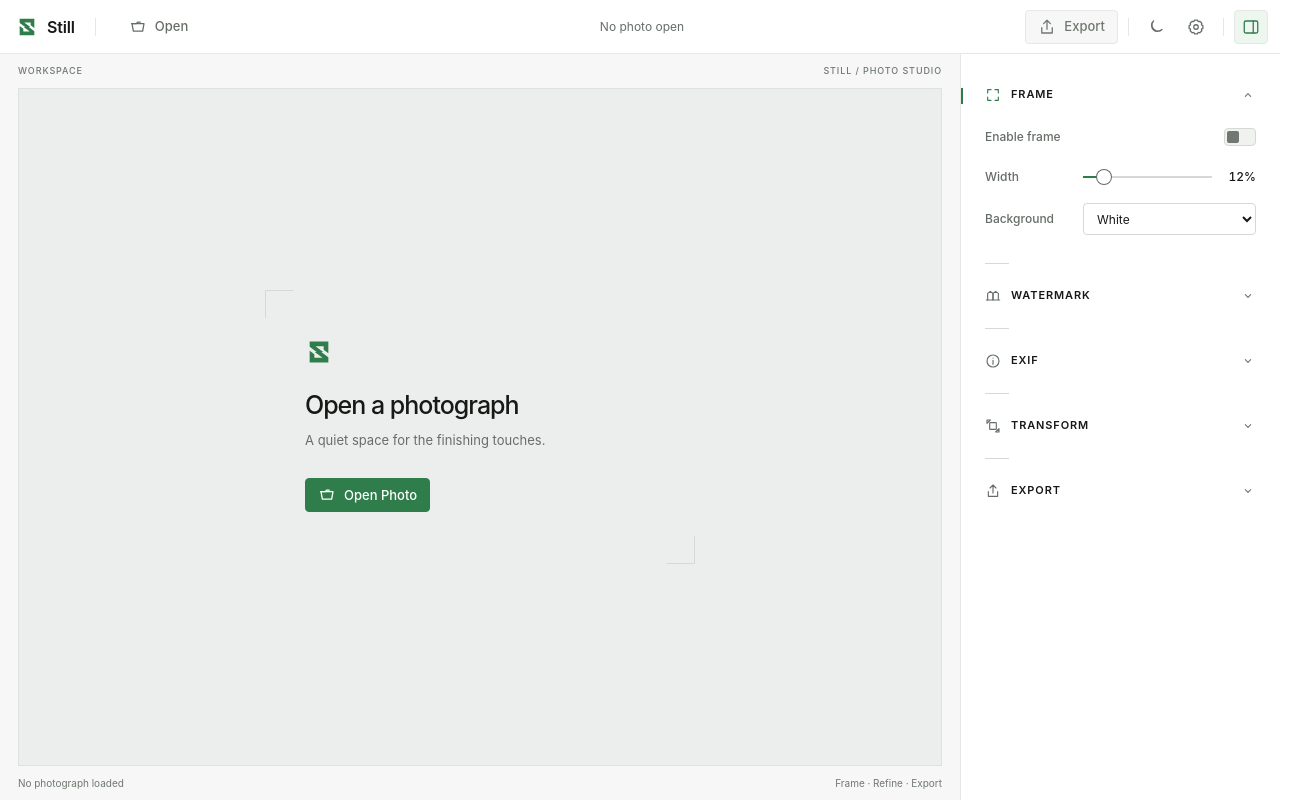
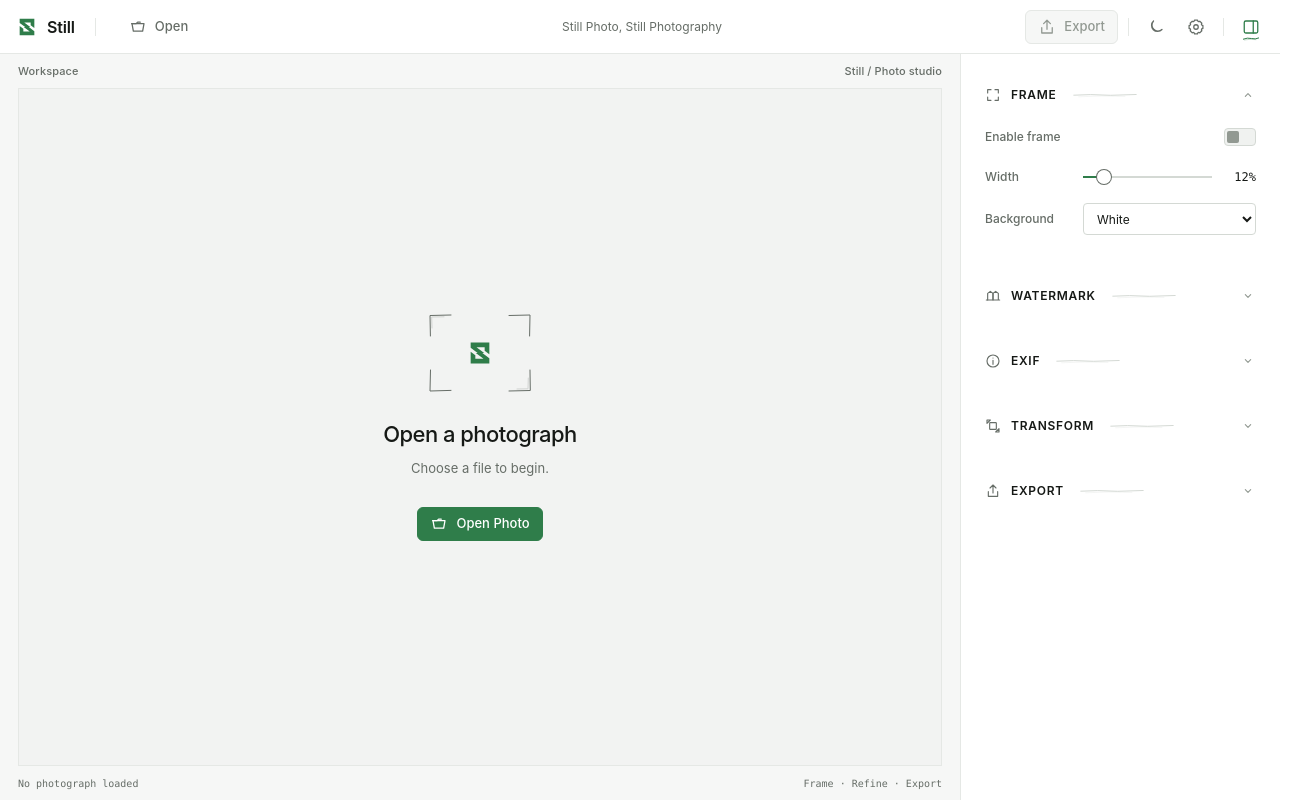
Before and after one commit to modan-photo/still, a React (Vite) app: page / in a window 1280 px wide. Shown: the whole page, 1307 px wide, since content can reach past the window. Built offline with nearby package versions, Linux system fonts and the light colour scheme.

Commit message:
feat(ui): 优化 Still 摄影工作区视觉风格
- 添加裁切角标、手绘分隔线和绿色激活下划线
- 统一浅色与深色主题，精简 Inspector 标题栏
- 优化控件交互与键盘可访问性
- 默认显示品牌标语，选择图片后显示文件名

```diff
--- a/src/App.css
+++ b/src/App.css
@@ -8,7 +8,7 @@
   --surface-tertiary: #f0f2f0;
   --text-primary: #161916;
   --text-secondary: #666d67;
-  --text-tertiary: #707871;
+  --text-tertiary: #929992;
   --border: #e5e8e5;
   --border-strong: #d4d9d4;
   --green-primary: #2f7d4a;
@@ -17,15 +17,13 @@
   --green-soft: #edf6ef;
   --danger: #c54848;
   --warning: #a66a1f;
-  --canvas: #eceeee;
-  --workspace-edge: #dde1df;
+  --canvas: #f2f3f2;
   --control-radius: 4px;
   --inspector-width: 320px;
   --toolbar-height: 54px;
   --motion-fast: 150ms;
   --on-primary: #ffffff;
-  --focus-ring: rgba(47, 125, 74, 0.28);
-  --shadow-popover: 0 12px 32px rgba(22, 25, 22, 0.12), 0 2px 8px rgba(22, 25, 22, 0.06);
+  --shadow-popover: 0 3px 12px rgb(0 0 0 / 12%);
   font-family: Inter, -apple-system, BlinkMacSystemFont, "SF Pro Text", "Segoe UI", system-ui, sans-serif;
   color: var(--text-primary);
   background: var(--background);
@@ -36,26 +34,24 @@
 
 /* 深色主题覆盖颜色变量，组件继续复用同一套样式。 */
 :root[data-theme="dark"] {
-  --background: #151718;
-  --surface: #1c1f20;
-  --surface-secondary: #232728;
-  --surface-tertiary: #2b3031;
+  --background: #101210;
+  --surface: #171a17;
+  --surface-secondary: #1e221e;
+  --surface-tertiary: #252a25;
   --text-primary: #f3f5f3;
   --text-secondary: #a7aea7;
-  --text-tertiary: #89928d;
-  --border: #2a2e2f;
-  --border-strong: #424949;
-  --green-primary: #76b38b;
+  --text-tertiary: #747d75;
+  --border: #2c322c;
+  --border-strong: #3a423a;
+  --green-primary: #58b977;
   --green-hover: #69c889;
   --green-active: #79d497;
   --green-soft: #193322;
   --danger: #e06a6a;
   --warning: #d49a50;
-  --canvas: #111415;
-  --workspace-edge: #25292a;
+  --canvas: #090b09;
   --on-primary: #0e160f;
-  --focus-ring: rgba(88, 185, 119, 0.28);
-  --shadow-popover: 0 14px 36px rgba(0, 0, 0, 0.34), 0 2px 8px rgba(0, 0, 0, 0.24);
+  --shadow-popover: 0 3px 12px rgb(0 0 0 / 12%);
 }
 
 /* 基础布局与表单字体重置；页面滚动交由画布和侧栏各自处理。 */
@@ -165,18 +161,23 @@
 .empty-state {
   position: relative;
   width: min(430px, 100%);
-  padding: 48px 40px 52px;
-  text-align: left;
+  padding: 36px 20px;
+  text-align: center;
 }
 .empty-mark {
-  margin-bottom: 24px;
+  position: relative;
+  display: grid;
+  place-items: center;
+  width: 104px;
+  height: 80px;
+  margin: 0 auto 28px;
 }
 .empty-copy h1 {
   margin: 0;
-  font-size: clamp(20px, 2.2vw, 25px);
+  font-size: 22px;
   line-height: 1.2;
   font-weight: 500;
-  letter-spacing: -0.04em;
+  letter-spacing: -0.025em;
 }
 .empty-copy p {
   margin: 10px 0 0;
@@ -264,7 +265,7 @@
 .button:focus-visible, .icon-button:focus-visible, .section-trigger:focus-visible, .theme-option:focus-visible, .input:focus-visible, .select:focus-visible, .slider:focus-visible, .toggle-input:focus-visible + .toggle {
   outline: 1px solid var(--green-primary);
   outline-offset: 2px;
-  box-shadow: 0 0 0 3px var(--focus-ring);
+  border-color: var(--green-primary);
 }
 
 /* 提示文字读取 data-tooltip，伪元素不拦截鼠标事件。 */
@@ -631,47 +632,7 @@
   place-items: center;
   padding: 32px;
   background: var(--canvas);
-  box-shadow: inset 0 0 0 1px var(--workspace-edge);
-}
-.empty-state::before, .empty-state::after {
-  content: "";
-  position: absolute;
-  width: 28px;
-  height: 28px;
-  border-color: var(--border-strong);
-  border-style: solid;
-  pointer-events: none;
-}
-.empty-state::before {
-  top: 0;
-  left: 0;
-  border-width: 1px 0 0 1px;
-}
-.empty-state::after {
-  bottom: 0;
-  right: 0;
-  border-width: 0 1px 1px 0;
-}
-/* 分区短分隔线与展开状态的左侧绿色标记。 */
-.inspector-section + .inspector-section::before {
-  content: "";
-  position: absolute;
-  top: 0;
-  left: 0;
-  width: 24px;
-  border-top: 1px solid var(--border-strong);
-}
-.inspector-section[data-open="true"]::after {
-  content: "";
-  position: absolute;
-  top: 26px;
-  left: -24px;
-  width: 2px;
-  height: 16px;
-  background: var(--green-primary);
-}
-.inspector-section[data-open="true"] .section-title .icon {
-  color: var(--green-primary);
+  border: 1px solid var(--border);
 }
 /* 滑块行预留右侧数值空间；标签覆盖层不接收鼠标事件，避免阻挡拖动。 */
 .slider-field {
@@ -707,6 +668,67 @@
   width: var(--range-progress);
   background: var(--green-primary);
 }
+/* Local photographic marks, never a texture over the image. */
+.crop-corners {
+  position: absolute;
+  inset: 0;
+  width: 100%;
+  height: 100%;
+  color: var(--text-secondary);
+}
+.crop-corners path, .section-rule path, .sketch-underline path {
+  stroke: currentColor;
+  stroke-width: 1;
+  stroke-linecap: round;
+  stroke-linejoin: round;
+  vector-effect: non-scaling-stroke;
+}
+.sketch-echo { opacity: 0.24; }
+.section-rule {
+  width: 64px;
+  height: 6px;
+  margin: 0 auto 0 16px;
+  color: var(--border-strong);
+}
+.sketch-underline {
+  position: absolute;
+  bottom: 2px;
+  left: 8px;
+  width: calc(100% - 16px);
+  height: 5px;
+  color: var(--green-primary);
+  pointer-events: none;
+}
+.field-heading output, .canvas-footer {
+  font-family: ui-monospace, SFMono-Regular, Consolas, monospace;
+  font-variant-numeric: tabular-nums;
+}
+.section-title { font-size: 12px; letter-spacing: 0.06em; }
+.section-note { color: var(--text-secondary); }
+.canvas-caption { font-size: 11px; letter-spacing: 0.01em; text-transform: none; }
+.canvas-caption, .canvas-footer { color: var(--text-secondary); }
+.button { border-radius: 6px; }
+.settings-popover { border-radius: 8px; }
+.icon-button[aria-pressed="true"] { background: transparent; border-color: transparent; }
+.section-trigger:active, .button-ghost:active, .theme-option:active {
+  color: var(--green-active);
+  background: var(--green-soft);
+}
+.icon-button:active { transform: translateY(1px); }
+.toggle-input:hover + .toggle { border-color: var(--text-secondary); }
+.toggle-input:active + .toggle { opacity: 0.8; }
+.slider:hover::-webkit-slider-thumb, .slider:active::-webkit-slider-thumb {
+  box-shadow: 0 0 0 1px var(--green-primary);
+}
+.slider:hover::-moz-range-thumb, .slider:active::-moz-range-thumb {
+  box-shadow: 0 0 0 1px var(--green-primary);
+}
+.toolbar-actions > .tooltip:last-child::after {
+  left: auto;
+  right: 0;
+  transform: translateY(0);
+}
+
 /* 浮层与展开内容共用的淡入动效。 */
 @keyframes reveal {
   from {
@@ -759,9 +781,6 @@
   .inspector-section {
     margin-inline: 16px;
   }
-  .inspector-section[data-open="true"]::after {
-    left: -16px;
-  }
   .field-group {
     grid-template-columns: 70px minmax(0, 1fr);
   }
--- a/src/App.tsx
+++ b/src/App.tsx
@@ -3,6 +3,7 @@
 import { Inspector } from "./components/Inspector";
 import { Icon, type IconName } from "./components/Icons";
 import { StillMark } from "./components/StillMark";
+import { CropCorners, SketchLine } from "./components/Sketch";
 import { useTheme, type ThemePreference } from "./hooks/useTheme";
 
 type IconButtonProps = {
@@ -30,6 +31,7 @@
       onClick={onClick}
     >
       <Icon name={icon} />
+      {pressed && <SketchLine underline />}
     </button>
   );
 }
@@ -48,6 +50,7 @@
   const { preference, resolvedTheme, setPreference, toggleResolvedTheme } = useTheme();
   const [settingsOpen, setSettingsOpen] = useState(false);
   const [inspectorOpen, setInspectorOpen] = useState(true);
+  const [photoName, setPhotoName] = useState<string | null>(null);
   // 引用同时包住设置按钮和浮层，点击这两者都属于“内部点击”。
   const settingsRef = useRef<HTMLDivElement>(null);
 
@@ -88,16 +91,29 @@
           </div>
           <span className="toolbar-divider" aria-hidden="true" />
           {/* 隐藏原生文件控件，通过按钮触发；accept 仅限定选择器的文件类型提示。 */}
-          <input id="photo-input" className="visually-hidden" type="file" accept="image/*" />
+          <input
+            id="photo-input"
+            className="visually-hidden"
+            type="file"
+            accept="image/*"
+            aria-label="Choose photograph"
+            tabIndex={-1}
+            onChange={(event) => {
+              const file = event.currentTarget.files?.[0];
+              if (file) setPhotoName(file.name);
+            }}
+          />
           <button className="button button-ghost toolbar-open" type="button" aria-label="Open photograph" onClick={openPhoto}>
             <Icon name="open" />
             <span>Open</span>
           </button>
         </div>
 
-        {/* 当前为未加载照片的静态占位文案，尚未与文件选择结果关联。 */}
-        <div className="document-context" aria-label="Current document">
-          <span className="document-name">No photo open</span>
+        {/* 未选择照片时显示品牌标语；取消选择保留当前文件名。 */}
+        <div className="document-context" aria-label="Current document" aria-live="polite">
+          <span className="document-name" title={photoName ?? undefined}>
+            {photoName ?? "Still Photo, Still Photography"}
+          </span>
         </div>
 
         <div className="toolbar-actions">
@@ -174,6 +190,7 @@
             onClick={() => setInspectorOpen((open) => !open)}
           >
             <Icon name="sidebar" />
+            {inspectorOpen && <SketchLine underline />}
           </button>
         </div>
       </header>
@@ -186,11 +203,12 @@
           <div className="viewing-surface">
             <div className="empty-state">
               <div className="empty-mark" aria-hidden="true">
+                <CropCorners />
                 <StillMark size={28} />
               </div>
               <div className="empty-copy">
                 <h1>Open a photograph</h1>
-                <p>A quiet space for the finishing touches.</p>
+                <p>Choose a file to begin.</p>
               </div>
               <button className="button button-primary empty-action" type="button" onClick={openPhoto}>
                 <Icon name="open" />
--- a/src/components/Inspector.tsx
+++ b/src/components/Inspector.tsx
@@ -1,5 +1,6 @@
 import { useState, type CSSProperties, type ReactNode } from "react";
 import { Icon, type IconName } from "./Icons";
+import { SketchLine } from "./Sketch";
 
 type InspectorSectionProps = { title: string; icon: IconName; children: ReactNode; defaultOpen?: boolean };
 
@@ -10,6 +11,7 @@
     <section className="inspector-section" data-open={open}>
       <button className="section-trigger" type="button" aria-expanded={open} aria-controls={sectionId} onClick={() => setOpen((value) => !value)}>
         <span className="section-title"><Icon name={icon} size={16} />{title}</span>
+        <SketchLine />
         <Icon name="chevron" size={16} />
       </button>
       {open && <div className="section-content" id={sectionId}>{children}</div>}
@@ -34,7 +36,7 @@
     <label className="field-group slider-field">
       <span className="field-heading"><span>{label}</span><output>{currentValue}{suffix}</output></span>
       <span className="slider-track" style={{ "--range-progress": `${currentValue}%` } as CSSProperties}>
-        <input className="slider" type="range" min="0" max="100" value={currentValue} onChange={(event) => setCurrentValue(Number(event.target.value))} />
+        <input className="slider" type="range" aria-label={label} aria-valuetext={`${currentValue}${suffix}`} min="0" max="100" value={currentValue} onChange={(event) => setCurrentValue(Number(event.target.value))} />
       </span>
     </label>
   );
--- /dev/null
+++ b/src/components/Sketch.tsx
@@ -0,0 +1,18 @@
+/** Still's three quiet signatures: crop corners, section rules, active underlines. */
+export function CropCorners() {
+  return (
+    <svg className="crop-corners" viewBox="0 0 104 80" fill="none" aria-hidden="true">
+      <path d="M2.4 23 2 2.5 23 2M81 2.5 102 2 101.6 23M102 57 102.3 77.5 81 78M23 77.4 2 78 2.5 57" />
+      <path className="sketch-echo" d="M4 15 3.7 4 16 3.8M89 76 100 75.8 100.3 65" />
+    </svg>
+  );
+}
+
+export function SketchLine({ underline = false }: { underline?: boolean }) {
+  return (
+    <svg className={underline ? "sketch-underline" : "section-rule"} viewBox="0 0 80 6" preserveAspectRatio="none" fill="none" aria-hidden="true">
+      <path d={underline ? "M1 3.8Q23 1.7 42 3T79 2.4" : "M1 3.2 22 2.6 47 3.3 79 2.5"} />
+      <path className="sketch-echo" d="M7 4.8 35 4 65 4.4" />
+    </svg>
+  );
+}
```
Also changed, not shown: 1 other file (tests, documents, lock files or other folders).
